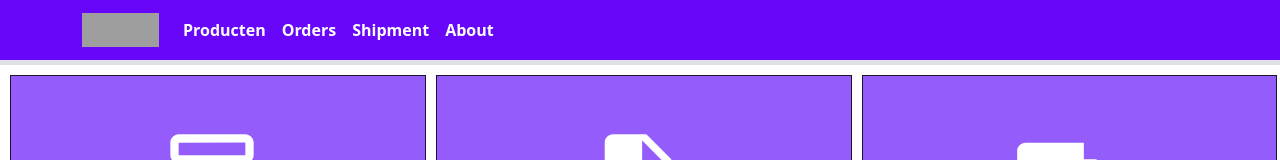
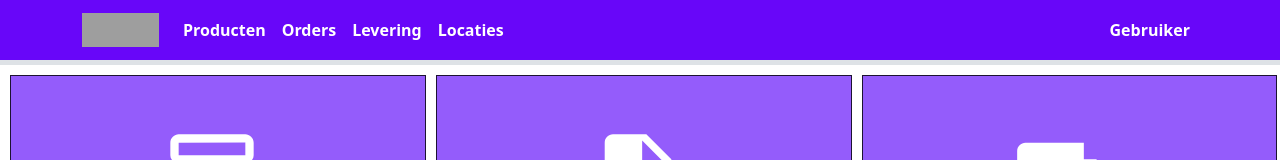
Before and after one commit to JaspervRiel/AxiProgram, a React (Create React App) app in the folder Frontend/axi/: page / in a window 1280 px wide. Shown: the top 160 px of the page. Built offline with nearby package versions, Linux system fonts and the light colour scheme; grey boxes are pictures that could not be loaded.

Commit message:
navbar add right side

```diff
--- a/Frontend/axi/src/Components/GridButton.js
+++ b/Frontend/axi/src/Components/GridButton.js
@@ -12,8 +12,7 @@ function GridButton() {
     return (
         <div class="grid-container">
 
-            <Button
-                href="/Products"
+            <Button href="/Products"
                 class="grid-item"
                 type="submit"
                 color="secondary"
--- a/Frontend/axi/src/Components/Navbar.js
+++ b/Frontend/axi/src/Components/Navbar.js
@@ -22,8 +22,12 @@ function ColorSchemesExample() {
           <Nav className="me-auto">
             <Nav.Link href="Producten" > Producten</Nav.Link>
             <Nav.Link href="Orders">Orders</Nav.Link>
-            <Nav.Link href="Shipment">Shipment</Nav.Link>
-            <Nav.Link href="About">About</Nav.Link>
+            <Nav.Link href="Levering">Levering</Nav.Link>
+            <Nav.Link href="Locaties">Locaties</Nav.Link>
+          </Nav>
+          <Nav className="me-right">
+            <Nav.Link href="Gebruiker">Gebruiker</Nav.Link>
+
           </Nav>
         </Container>
       </Navbar>
```
